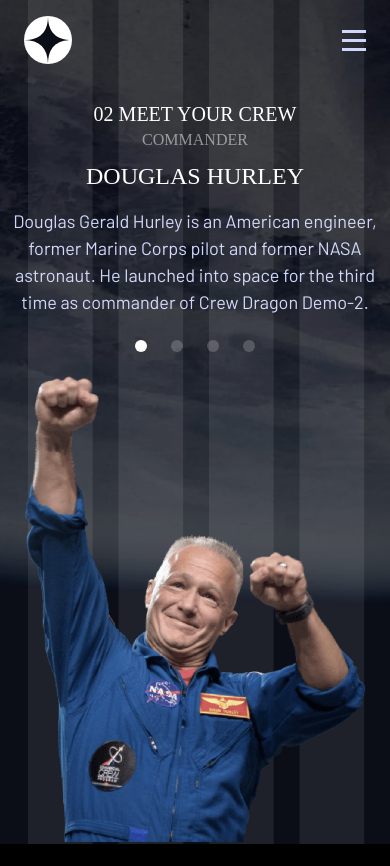
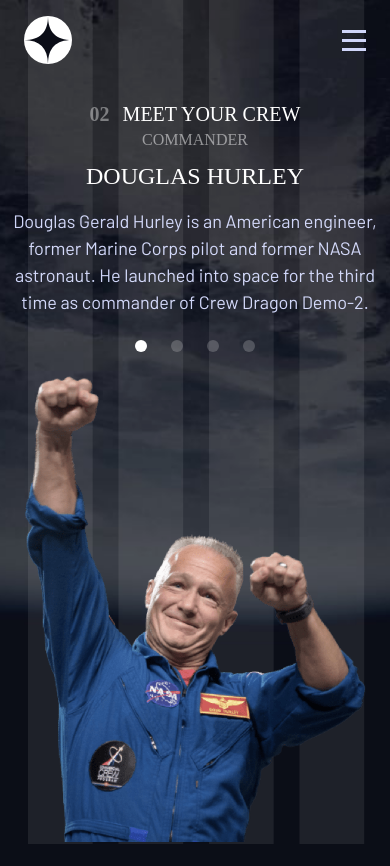
Before and after one commit to mmuneeb1000/space-tourism-site, a React (Vite) app: page /crew in a window 390 px wide. Built offline with nearby package versions, Linux system fonts and the light colour scheme; a web font is replaced by a local one.

Commit message:
dynamic images for different screen sizes

```diff
--- a/src/components/Header.jsx
+++ b/src/components/Header.jsx
@@ -21,22 +21,22 @@ export default function Header() {
       </button>
       <nav className="hidden relative w-170 lg:flex justify-end z-10 bg-white/5 backdrop-blur-2xl px-10">
         <ul className="flex gap-12 uppercase ">
-          <li className="py-6 border-b-2 border-transparent hover:border-white">
+          <li className="py-6 border-b-4 border-transparent hover:border-white">
             <NavLink to="/">
               <span className="mr-2 font-semibold">00</span> Home
             </NavLink>
           </li>
-          <li className="py-6 border-b-2 border-transparent hover:border-white">
+          <li className="py-6 border-b-4 border-transparent hover:border-white">
             <NavLink to="/destination">
               <span className="mr-2 font-semibold">01</span> Destination
             </NavLink>
           </li>
-          <li className="py-6 border-b-2 border-transparent hover:border-white">
+          <li className="py-6 border-b-4 border-transparent hover:border-white">
             <NavLink to="/crew">
               <span className="mr-2 font-semibold">02</span> Crew
             </NavLink>
           </li>
-          <li className="py-6 border-b-2 border-transparent hover:border-white">
+          <li className="py-6 border-b-4 border-transparent hover:border-white">
             <NavLink to="/technology">
               <span className="mr-2 font-semibold">03</span> Technology
             </NavLink>
--- /dev/null
+++ b/src/hooks/useResponsiveBackground.jsx
@@ -0,0 +1,24 @@
+import { useEffect, useState } from "react";
+
+export default function useResponsiveBackground(desktop, tablet, mobile) {
+  const [background, setBackground] = useState(desktop);
+
+  useEffect(() => {
+    const updateBackground = () => {
+      if (window.innerWidth < 768) {
+        setBackground(mobile);
+      } else if (window.innerWidth < 1024) {
+        setBackground(tablet);
+      } else {
+        setBackground(desktop);
+      }
+    };
+
+    updateBackground();
+    window.addEventListener("resize", updateBackground);
+
+    return () => window.removeEventListener("resize", updateBackground);
+  }, [desktop, tablet, mobile]);
+
+  return background;
+}
--- a/src/layouts/Layout.jsx
+++ b/src/layouts/Layout.jsx
@@ -6,7 +6,7 @@ export default function Layout() {
     <>
       <div
         className="
-        absolute flex justify-center left-7 lg:left-20 inset-0 z-10 pointer-events-none mx-auto
+        absolute flex h-full justify-center left-7 lg:left-20 inset-0 z-10 pointer-events-none mx-auto
         max-w-[1400px]
         bg-[length:25%_100%]
        sm:bg-[length:20%_100%]
--- a/src/pages/Crew.jsx
+++ b/src/pages/Crew.jsx
@@ -1,19 +1,24 @@
 import { useState } from "react";
 import data from "../data.json";
-import bgCrew from "/assets/crew/background-crew-desktop.jpg";
+import bgCrewDesktop from "/assets/crew/background-crew-desktop.jpg";
+import bgCrewTablet from "/assets/crew/background-crew-tablet.jpg";
+import bgCrewMobile from "/assets/crew/background-crew-mobile.jpg";
+import useResponsiveBackground from "../hooks/useResponsiveBackground";
 
 export default function Crew() {
   const [active, setActive] = useState(0);
 
   const crew = data.crew[active];
+  const bg = useResponsiveBackground(bgCrewDesktop, bgCrewTablet, bgCrewMobile);
 
   return (
     <section
-      className="h-screen bg-cover bg-center"
-      style={{ backgroundImage: `url(${bgCrew})` }}
+      className="h-full lg:h-screen bg-cover bg-center"
+      style={{ backgroundImage: `url(${bg})` }}
     >
       <h1 className="lg:pt-40 pt-25 text-center lg:text-left uppercase lg:ml-40 text-xl">
-        02 Meet Your Crew
+        <span className="text-white/40 font-semibold mr-2">02</span> Meet Your
+        Crew
       </h1>
       <div
         className="lg:max-w-350 flex flex-col mx-auto items-center justify-center
--- a/src/pages/Destination.jsx
+++ b/src/pages/Destination.jsx
@@ -1,18 +1,27 @@
 import { useState } from "react";
 import data from "../data.json";
-import bgDestination from "/assets/destination/background-destination-desktop.jpg";
+import bgDestinationDesktop from "/assets/destination/background-destination-desktop.jpg";
+import bgDestinationTablet from "/assets/destination/background-destination-tablet.jpg";
+import bgDestinationMobile from "/assets/destination/background-destination-mobile.jpg";
+import useResponsiveBackground from "../hooks/useResponsiveBackground";
+
 export default function Destination() {
   const [active, setActive] = useState(0);
 
   const destination = data.destinations[active];
-
+  const bg = useResponsiveBackground(
+    bgDestinationDesktop,
+    bgDestinationTablet,
+    bgDestinationMobile,
+  );
   return (
     <section
-      className="h-screen bg-cover bg-center"
-      style={{ backgroundImage: `url(${bgDestination})` }}
+      className="h-full lg:h-screen bg-cover bg-center"
+      style={{ backgroundImage: `url(${bg})` }}
     >
       <h1 className="lg:pt-40 pt-25 text-center lg:text-left uppercase lg:ml-40 text-xl">
-        01 Pick your destination
+        <span className="text-white/40 font-semibold mr-2">01</span> Pick your
+        destination
       </h1>
       <div className="flex flex-col lg:flex-row items-center justify-between px-8 lg:mx-30">
         <img
--- a/src/pages/Home.jsx
+++ b/src/pages/Home.jsx
@@ -1,9 +1,13 @@
-import bgHome from "/assets/home/background-home-desktop.jpg";
+import bgHomeDesktop from "/assets/home/background-home-desktop.jpg";
+import bgHomeTablet from "/assets/home/background-home-tablet.jpg";
+import bgHomeMobile from "/assets/home/background-home-mobile.jpg";
+import useResponsiveBackground from "../hooks/useResponsiveBackground";
 export default function Home() {
+  const bg = useResponsiveBackground(bgHomeDesktop, bgHomeTablet, bgHomeMobile);
   return (
     <section
       className="fixed inset-0 overflow-hidden bg-cover bg-center"
-      style={{ backgroundImage: `url(${bgHome})` }}
+      style={{ backgroundImage: `url(${bg})` }}
     >
       <div
         className="relative z-10 flex flex-col lg:flex-row h-full justify-evenly items-center
--- a/src/pages/Technology.jsx
+++ b/src/pages/Technology.jsx
@@ -1,21 +1,30 @@
 import { useState } from "react";
 import data from "../data.json";
-import bgTechnology from "/assets/technology/background-technology-desktop.jpg";
+import bgTechnologyDesktop from "/assets/technology/background-technology-desktop.jpg";
+import bgTechnologyTablet from "/assets/technology/background-technology-tablet.jpg";
+import bgTechnologyMobile from "/assets/technology/background-technology-mobile.jpg";
+import useResponsiveBackground from "../hooks/useResponsiveBackground";
 
 export default function Technology() {
   const [active, setActive] = useState(0);
 
   const tech = data.technology[active];
+  const bg = useResponsiveBackground(
+    bgTechnologyDesktop,
+    bgTechnologyTablet,
+    bgTechnologyMobile,
+  );
   return (
     <section
-      className="h-screen bg-cover bg-center"
-      style={{ backgroundImage: `url(${bgTechnology})` }}
+      className="h-full lg:h-screen bg-cover bg-center"
+      style={{ backgroundImage: `url(${bg})` }}
     >
       <h1
         className="lg:pt-40 pt-25 text-center lg:text-left
        uppercase lg:ml-40 text-xl"
       >
-        03 Space Launch 101
+        <span className="text-white/40 font-semibold mr-2">03</span> Space
+        Launch 101
       </h1>
       <img
         className="h-100 px-6 my-6 lg:hidden z-20 "
```
